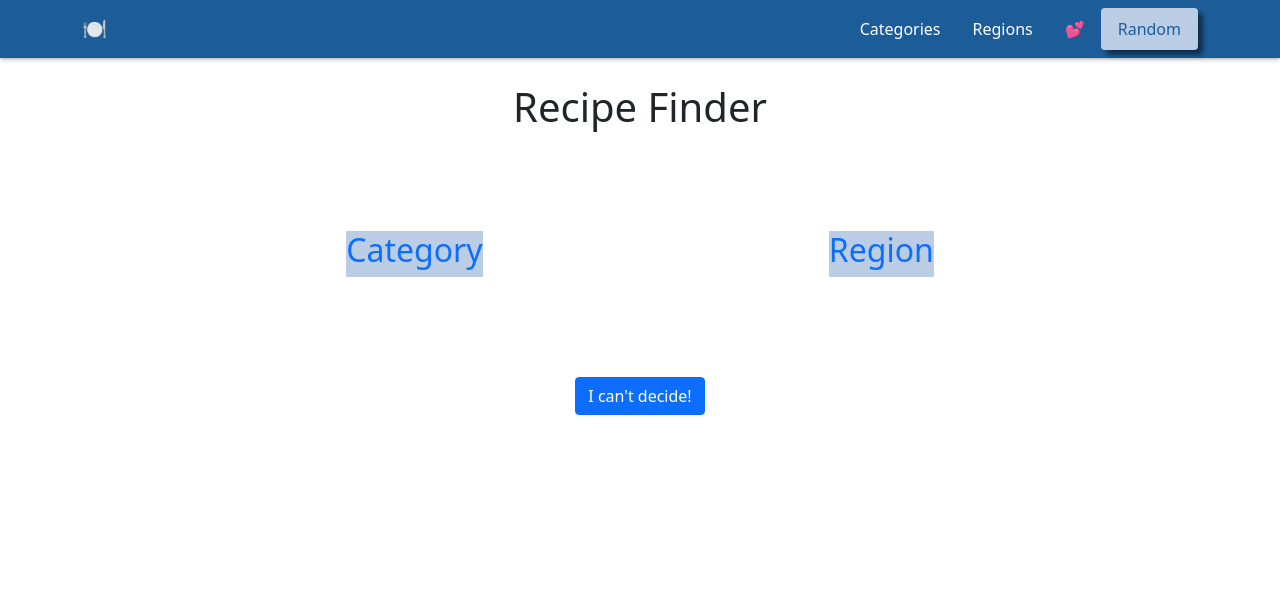
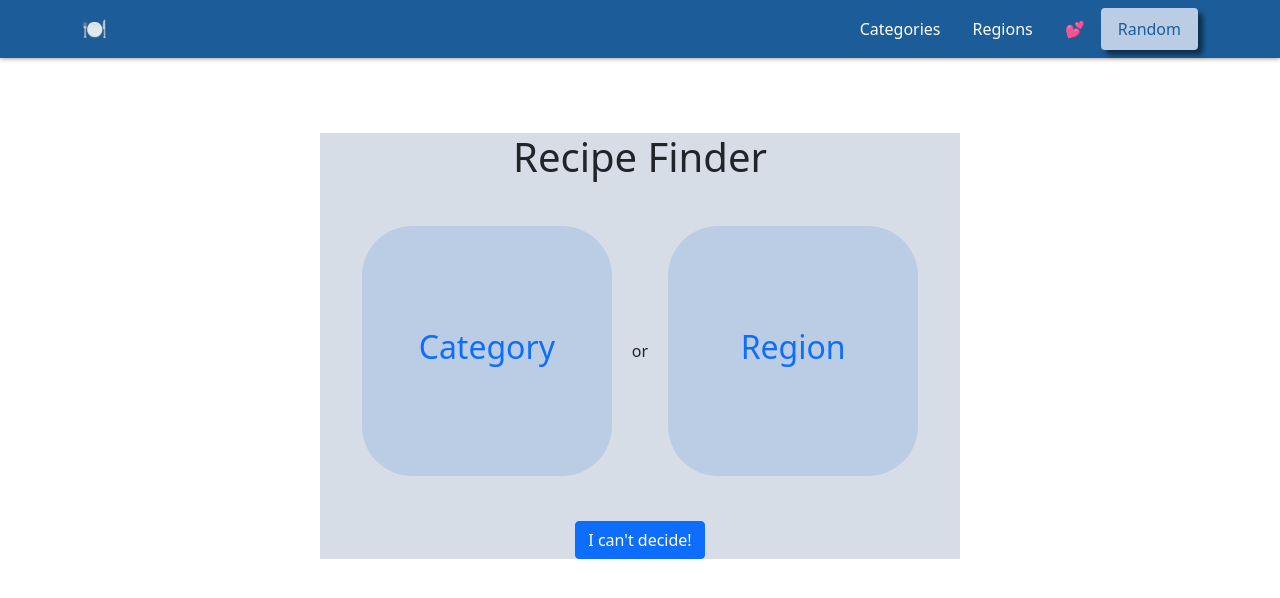
Before and after one commit to jacqizee/Recipe-Finder, a React (Create React App) app: page / in a window 1280 px wide. Shown: the top 598 px of the page. Built offline with nearby package versions, Linux system fonts and the light colour scheme; no server answers.

Commit message:
Styling Updates

```diff
--- a/src/components/Favorites.js
+++ b/src/components/Favorites.js
@@ -1,21 +1,20 @@
-import React, { useEffect, useState} from 'react'
-import { useParams, Link } from 'react-router-dom'
-import axios from 'axios'
+import React from 'react'
+import { Link } from 'react-router-dom'
 
 const Favorites = () => {
 
   const favArray = JSON.parse(window.localStorage.getItem('fav-recipes'))
 
   return (
-    <section className="fav-container">
+    <section className="cat-container">
       <h1>Favorites</h1>
-      <div className='fav-detail-grid'>
+      <div className='cat-detail-grid'>
         {favArray.map(dish => {
           const { idMeal: id, strMeal: name, strMealThumb: img } = dish
           return (
             <Link to={`/recipe/${id}`} key={id}>
-              <div className='fav-detail-card'>
-                <div className = 'fav-title'>{name}</div>
+              <div className='cat-detail-card'>
+                <div className = 'cat-title'>{name}</div>
                 <img src={img} alt ={name}/>
               </div>
             </Link>
--- a/src/components/Home.js
+++ b/src/components/Home.js
@@ -28,6 +28,7 @@ const Home = () => {
             <h2>Category</h2>
           </div>
         </Link>
+        <p>or</p>
         <Link to="/region">
           <div className="region">
             <h2>Region</h2>
--- a/src/components/Recipe.js
+++ b/src/components/Recipe.js
@@ -44,8 +44,8 @@ const Recipe = () => {
       window.localStorage.setItem('fav-recipes', JSON.stringify(favArray))
     // } else if (favArray.indexOf(recipe.strID) !== -1) {
     //   console.log('present', favArray.indexOf(recipe) === -1)
-    //   // favArray.splice(favArray.indexOf(recipe), 1)
-    //   // window.localStorage.setItem('fav-recipes', JSON.stringify(favArray))
+      // favArray.splice(favArray.indexOf(recipe), 1)
+      // window.localStorage.setItem('fav-recipes', JSON.stringify(favArray))
     } else {
       favArray.push(recipe)
       favArray = favArray.map(value => JSON.stringify(value))
--- a/src/components/SiteNavbar.js
+++ b/src/components/SiteNavbar.js
@@ -8,7 +8,6 @@ import Nav from 'react-bootstrap/Nav'
 
 const SiteNavbar = () => {
 
-  const [ random, setRandom ] = useState(null)
   const navigate = useNavigate()
 
   const getRandom = async () => {
--- a/src/styles/home.scss
+++ b/src/styles/home.scss
@@ -1,18 +1,32 @@
 .home-container {
   text-align: center;
   max-height: 100vh;
+  background-color: #d7dde6;
+  width: 50%;
+  height: 95%;
+  margin: 0 auto;
   h1 {
     margin: 25px;
+    margin-top: 75px;
   }
   .home-content {
     display: flex;
-    justify-content: space-evenly;
-    margin: 100px auto;
+    justify-content: center;
+    align-items: center;
+    margin: 45px auto;
+    p {
+      margin: 20px;
+    }
     a {
       text-decoration: none;
       background-color: #BBCDE5;
+      border-radius: 50px;
       div {
-        margin: 0 auto;
+        height: 250px;
+        width: 250px;
+        display: flex;
+        justify-content: center;
+        align-items: center;
       }
     }
   }
```
Also changed, not shown: src/components/utility/Spinner.js (added, +10 -0 lines), images/spinner.gif (added).
